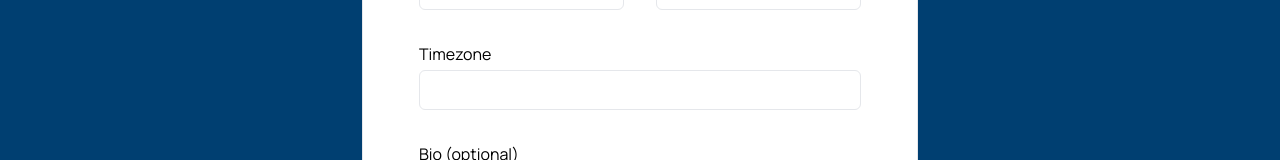
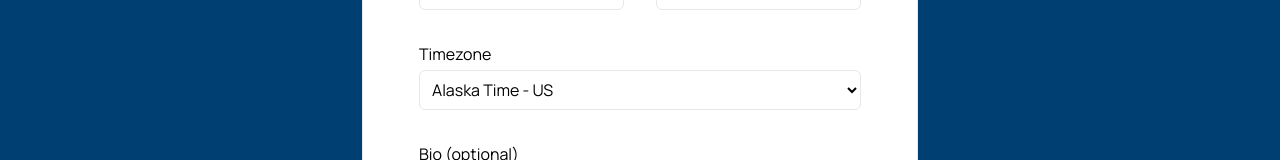
Before and after one commit to Break-Buddy/Break-Buddy-React, a React (Vite) app: page /createaccount in a window 1280 px wide. Shown: the part 279-439 px from the top of the page. Built offline with nearby package versions, Linux system fonts and the light colour scheme; the HTML template or start-up script is replaced by a standard one.

Commit message:
added options for timezone

```diff
--- a/src/views/AccountCreation2.jsx
+++ b/src/views/AccountCreation2.jsx
@@ -36,8 +36,6 @@ function AccountCreation2() {
     }
   };
 
-
-
   const handleFirstNameChange = (e) => {
     setFirstName(e.target.value);
   };
@@ -62,7 +60,6 @@ function AccountCreation2() {
     setBio(e.target.value);
   };
 
-
   return (
     <div className="flex items-center justify-center rounded-md h-screen w-full bg-[#003F71] font-manrope">
       <form
@@ -71,9 +68,7 @@ function AccountCreation2() {
         }}
         className="flex flex-col gap-4 border px-14 py-3 rounded-lg bg-white"
       >
-        <div
-          className="w-20 p-6 bg-[#D0D5DD] mx-auto my-7 h-20 rounded-full border-3 border-black relative cursor-pointer"
-        >
+        <div className="w-20 p-6 bg-[#D0D5DD] mx-auto my-7 h-20 rounded-full border-3 border-black relative cursor-pointer">
           <input
             type="file"
             accept="image/*"
@@ -113,19 +108,35 @@ function AccountCreation2() {
           <label htmlFor="timezone" className="text-black mb-1">
             Timezone
           </label>
-          <input
+          <select
             id="timezone"
-            type="text"
             value={timezone}
             onChange={handleTimezoneChange}
             className="border w-full h-[40px] pl-2 rounded-md bg-white focus:bg-[#F2F2F2] focus:outline-none"
-          />
+          >
+            <option value="AKST">Alaska Time - US</option>
+            <option value="AST">Atlantic Time - Canada</option>
+            <option value="CST">Central Time - US & Canada</option>
+            <option value="EST">Eastern Time - US & Canada</option>
+            <option value="HST">Hawaii Time - US</option>
+            <option value="MST">Mountain Time - US & Canada</option>
+            <option value="NST">Newfoundland Time - Canada</option>
+            <option value="PST">Pacific Time - US & Canada </option>
+          </select>
         </div>
         <div className="flex flex-col items-start pt-4">
           <label htmlFor="bio" className="text-black mb-1">
             Bio (optional)
           </label>
-          <textarea onChange={handleBioChange} value={bio} name="" id="bio" cols="30" rows="4" className="py-2 border w-full px-3 rounded-md bg-white focus:bg-[#F2F2F2] focus:outline-none"></textarea>
+          <textarea
+            onChange={handleBioChange}
+            value={bio}
+            name=""
+            id="bio"
+            cols="30"
+            rows="4"
+            className="py-2 border w-full px-3 rounded-md bg-white focus:bg-[#F2F2F2] focus:outline-none"
+          ></textarea>
         </div>
         <div className="pl-5">
           <label className="flex items-center">
```
